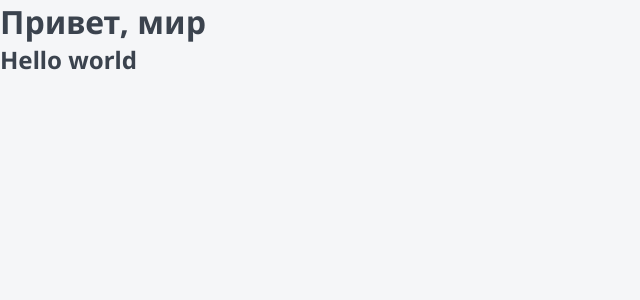
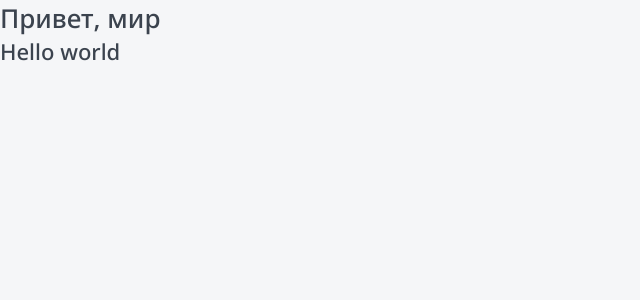
Before and after one commit to SergeiAmpilov/next-udemy, a Next.js app: page / in a window 1280 px wide. Shown: the top 300 px of the page, without its empty margins (0-640 px from the left). Built offline with nearby package versions, Linux system fonts and the light colour scheme.

Commit message:
styles for htag

```diff
--- a/app/page.tsx
+++ b/app/page.tsx
@@ -1,5 +1,3 @@
-// import Image from 'next/image';
-// import styles from './page.module.css';
 import { Htag } from '@/components';
 import { Metadata } from 'next';
 import React from 'react';
--- a/components/Htag/Htag.module.css
+++ b/components/Htag/Htag.module.css
@@ -0,0 +1,23 @@
+.h1 {
+  font-size: 26px;
+  font-style: normal;
+  font-weight: 500;
+  margin: 0;
+}
+
+
+.h2 {
+  font-size: 22px;
+  font-style: normal;
+  font-weight: 500;
+  line-height: normal;
+  margin: 0;
+}
+
+.h3 {
+  font-size: 20px;
+  font-style: normal;
+  font-weight: 600;
+  line-height: normal;
+  margin: 0;
+}
--- a/components/Htag/Htag.tsx
+++ b/components/Htag/Htag.tsx
@@ -1,11 +1,12 @@
 import { HtagProps } from "./Htag.props";
+import styles from './Htag.module.css';
 
 export const Htag = ({ tag, children }: HtagProps): JSX.Element => {
   return (
     <>
-      { tag == 'h1' && <h1>{ children }</h1> }
-      { tag == 'h2' && <h2>{ children }</h2> }
-      { tag == 'h3' && <h3>{ children }</h3> }
+      { tag == 'h1' && <h1 className={ styles.h1 }>{ children }</h1> }
+      { tag == 'h2' && <h2 className={ styles.h2 }>{ children }</h2> }
+      { tag == 'h3' && <h3 className={ styles.h3 }>{ children }</h3> }
     </>
   );
 };
```
